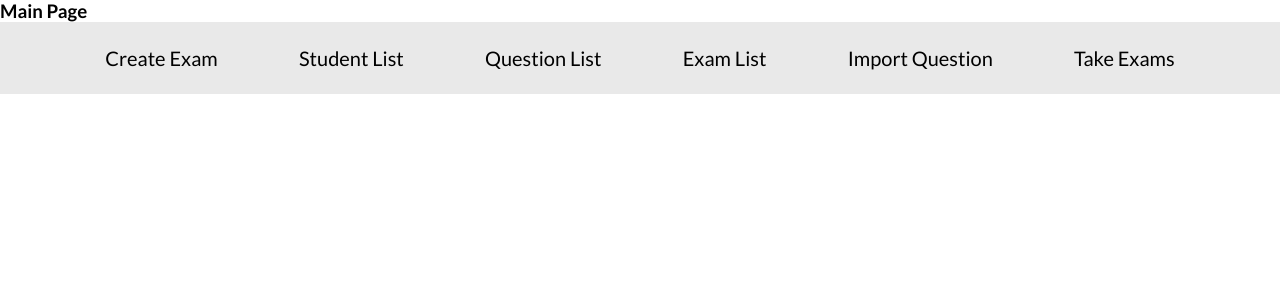
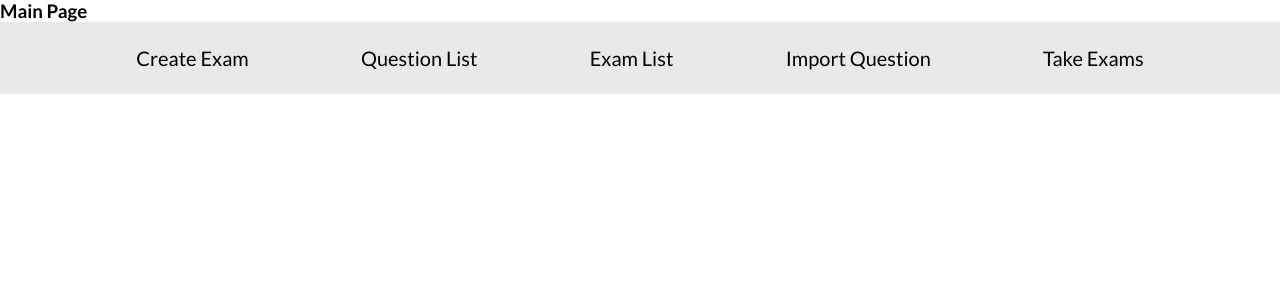
Before and after one commit to JinwooOh/CS200-testing-service, a React (Create React App) app in the folder client/: page / in a window 1280 px wide. Shown: the top 300 px of the page. Built offline with nearby package versions, Linux system fonts and the light colour scheme.

Commit message:
#issue17 deleted Student List

```diff
--- a/client/src/components/Nav.js
+++ b/client/src/components/Nav.js
@@ -6,7 +6,7 @@ class Nav extends Component {
     return (
       <div className="nav">
         <Link to="/createtest">Create Exam</Link>
-        <Link to="/studentlist">Student List</Link>
+        {/* <Link to="/studentlist">Student List</Link> */}
         <Link to="/questionlist"> Question List </Link>
         <Link to="/examlist">Exam List</Link>
         <Link to="/importquestion">Import Question</Link>
```
